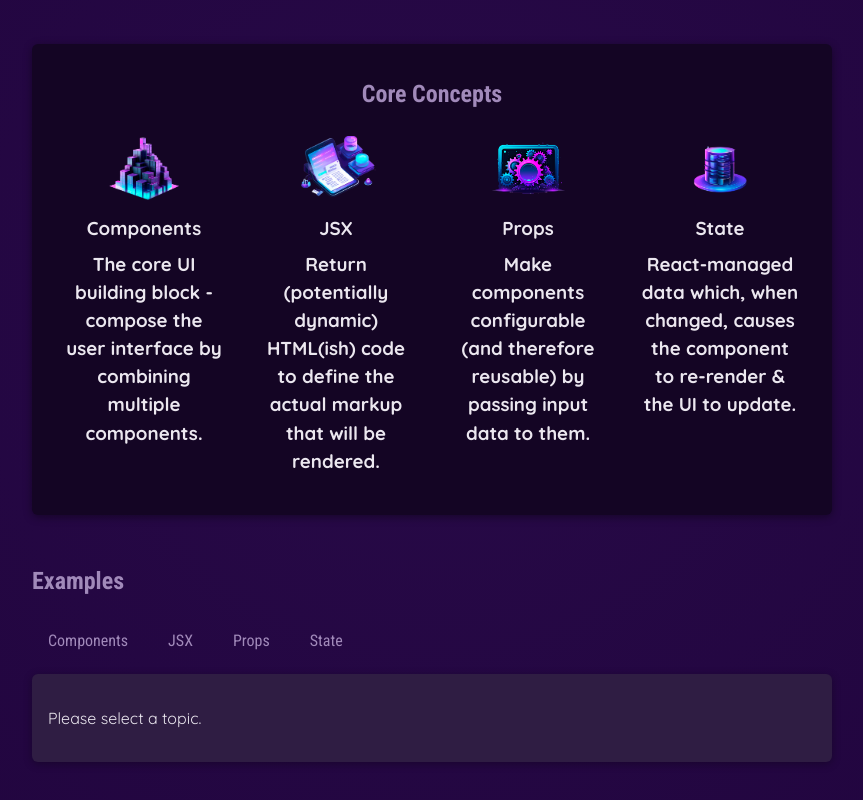
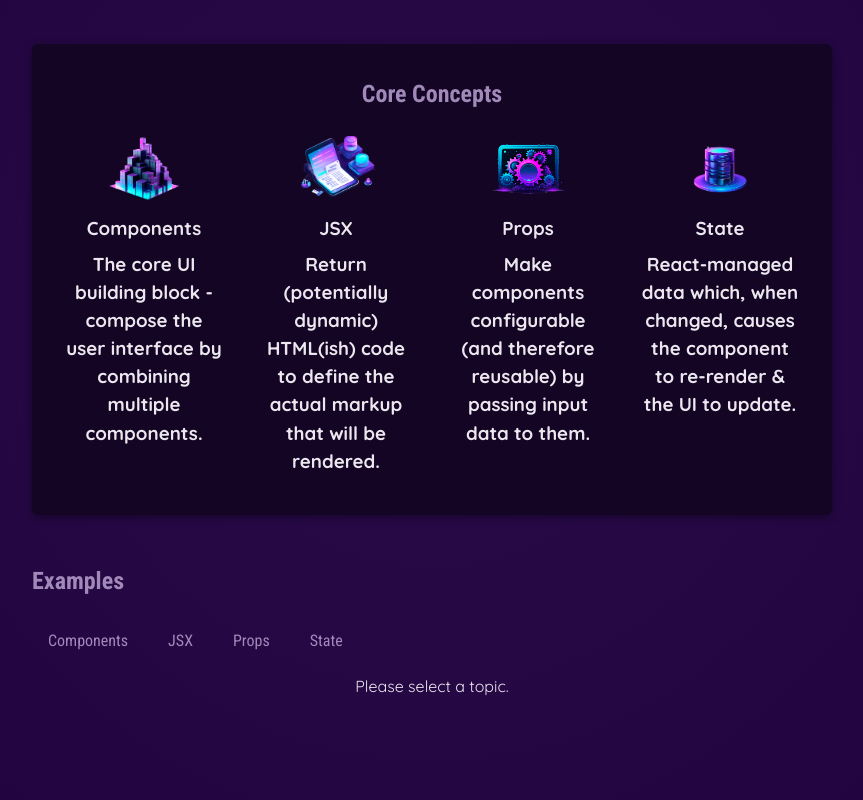
Before and after one commit to limEnough/class-react, a React (Vite) app: page / in a window 1280 px wide. Shown: the part 328-1128 px from the top of the page, without its empty margins (208-1071 px from the left). Built offline with nearby package versions, Linux system fonts and the light colour scheme.

Commit message:
feat: using JSX slot

```diff
--- a/src/components/Examples.tsx
+++ b/src/components/Examples.tsx
@@ -1,6 +1,7 @@
 import { useState } from "react";
 import { CORE_CONCEPTS_CONTENTS } from "../data";
 import TabButton from "./TabButton";
+import Tabs from './Tabs';
 import Section from './Section';
 
 export default function Examples() {
@@ -31,16 +32,16 @@
 
   return (
     <Section title="Examples" id="examples">
-      <menu>
+      <Tabs buttons={<>
           {/* 컴포넌트 텍스트 사이에 있는 내용은 컴포넌트에서 props.children 으로 접근 가능 */}
           {/* <TabButton >Components</TabButton> */}
           <TabButton isSelected={selectedTopic === 'components' } onClick={() => handleSelect('components')} label="Components"></TabButton>
           <TabButton isSelected={selectedTopic === 'jsx' } onClick={() => handleSelect('jsx')} label="JSX"></TabButton>
           <TabButton isSelected={selectedTopic === 'props' } onClick={() => handleSelect('props')} label="Props"></TabButton>
           <TabButton isSelected={selectedTopic === 'state' } onClick={() => handleSelect('state')} label="State"></TabButton>
-      </menu>
-
-      <div id="tab-content">{tabContent}</div>
+        </>}>
+        {tabContent}
+      </Tabs>
     </Section>
   )
 }
--- /dev/null
+++ b/src/components/Tabs.tsx
@@ -0,0 +1,14 @@
+import { ReactNode } from "react"
+
+interface TabsProps {
+  children: ReactNode;
+  buttons: ReactNode
+}
+export default function Tabs({children, buttons}: TabsProps) {
+  return (
+    <>
+      <menu>{buttons}</menu>
+      {children}
+    </>
+  )
+}
```
Lines whose indentation alone changed are shown as unchanged.
